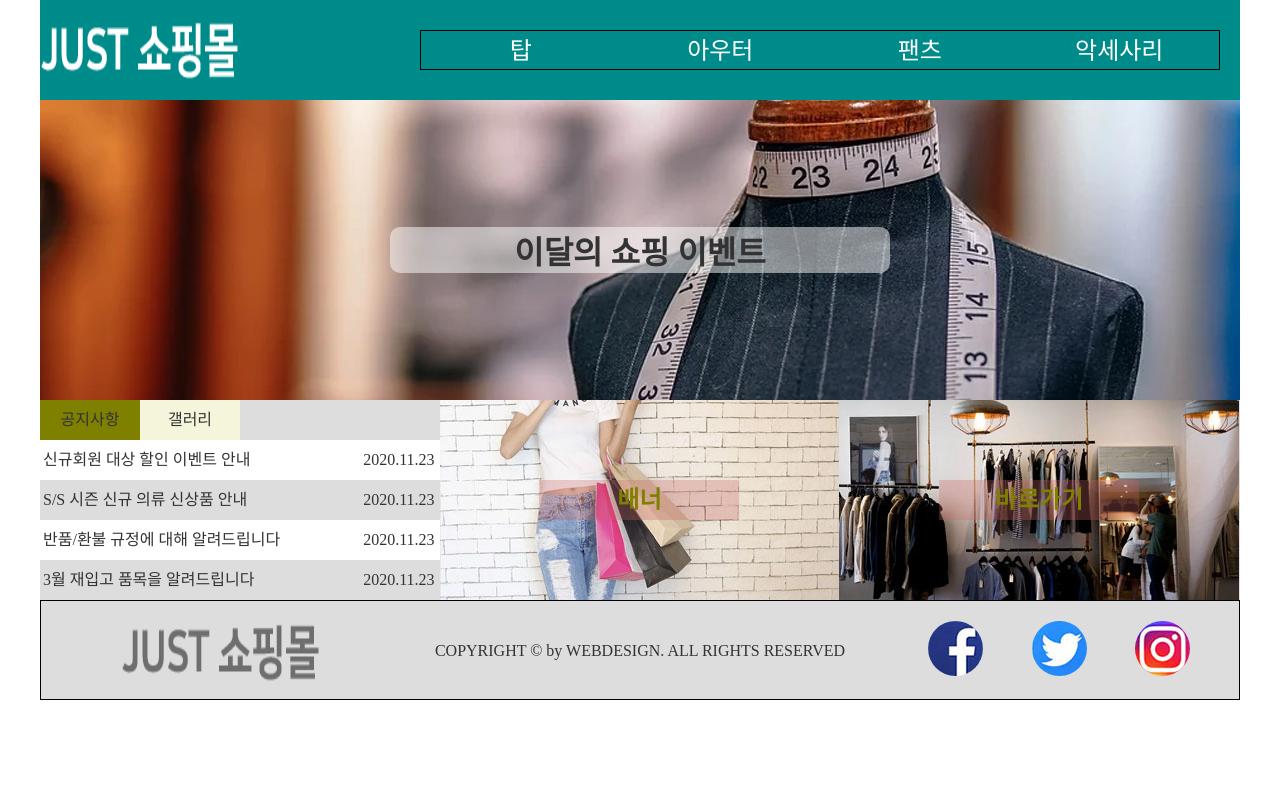
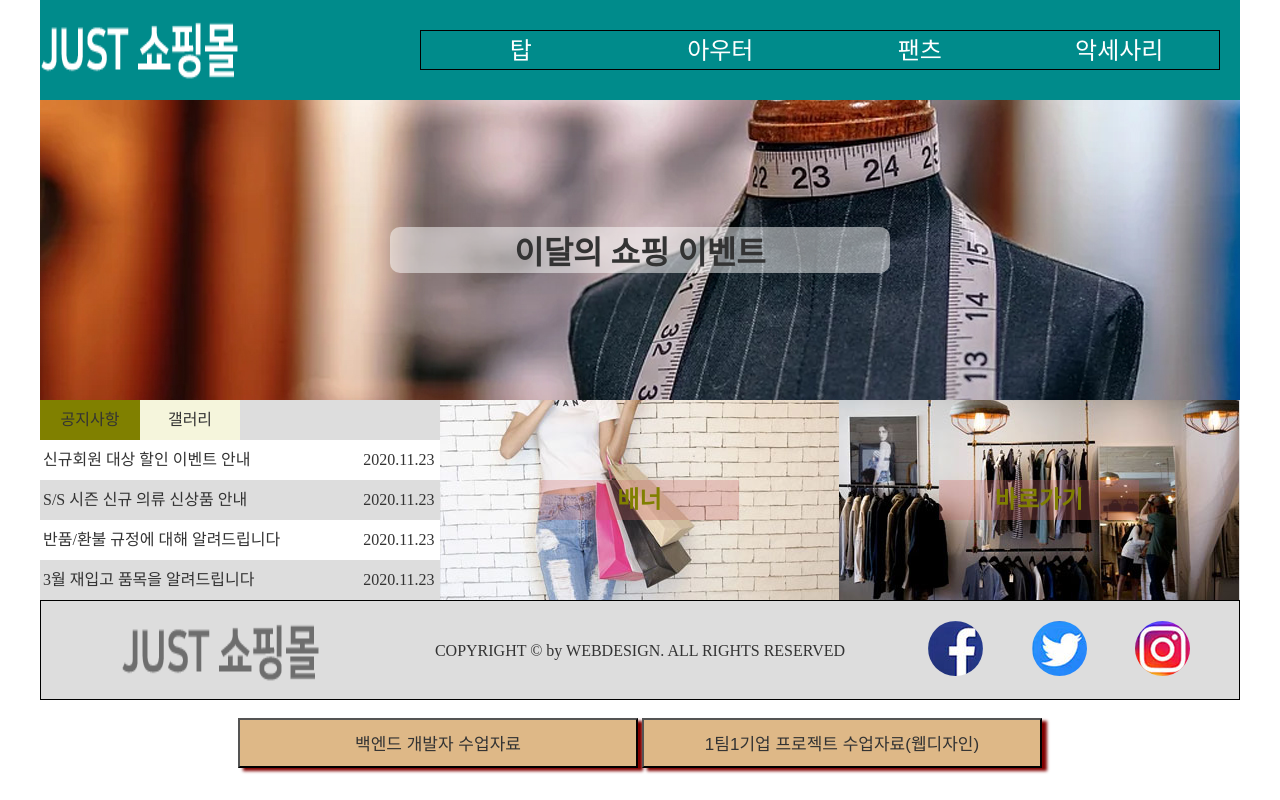
Before and after one commit to geenie1192/geenie1192.github.io, a plain HTML site: page index.html in a window 1280 px wide. Drawn offline with Linux system fonts and the light colour scheme.

Commit message:
Add files via upload

```diff
--- a/css/style.css
+++ b/css/style.css
@@ -265,3 +265,17 @@
     right: 10px;bottom: 10px;
     color:white;
 }
+.after{
+    width: 400px;
+    height:50px;
+    line-height: 50px;
+    background-color: burlywood;
+    font-size: 17px;
+    box-shadow:5px 3px 3px maroon;
+}
+.after>a{
+    display: block;
+}
+.afte:hover{
+
+}
--- /dev/null
+++ b/css/style2.css
@@ -0,0 +1,36 @@
+*{
+    padding: 0;
+    margin: 0;
+    text-align: center;
+    list-style: none;
+    text-decoration: none;
+    box-sizing: border-box;
+    color:#333;
+}
+.con1{
+    width: 400px;
+    height: 200px;
+    background-color:yellow;
+}
+.con1>.menu{
+    width: 400px;
+    height: 40px;
+    background-color: skyblue;
+    display: flex;
+}
+.con1>.menu>li{
+    width: 200px;
+    height: 40px;
+    line-height: 40px;
+}
+.con1>.menu>li>a{
+    display: block;
+}
+.con1>.menu>li:nth-child(1){
+    background-color: blueviolet;
+}
+.con1>.gong>li{
+    width: 400px;
+    height: 40px;
+    line-height: 40px;
+}
--- a/index.html
+++ b/index.html
@@ -122,6 +122,8 @@
                 고객님들께 한 단계 더 나아가 보답하는 ON쇼핑몰이 되고자신규회원 대상 10% 할인 이벤트를 실시하고 있습니다. 웹과 모바일에서 모두 이용 가능하며, 수준 높은 서비스를 위해 앞으로도 꾸준히 노력할 것을 약속드립니다.</p>
             <button>닫기</button>
         </div>
-    </div>
+    </div><br>
+    <button class="after"><a href="http://kmapp.kr">백엔드 개발자 수업자료</a></button>
+    <button class="after"><a href="http://webtemplate.kr">1팀1기업 프로젝트 수업자료(웹디자인)</button>
 </body>
 </html>
--- a/js/script1.js
+++ b/js/script1.js
@@ -58,4 +58,5 @@ $(document).ready(function(){
         $(".popup").hide();
     });
 
+
 });
```
Also changed, not shown: js/script2.js (added, +15 -0 lines).
